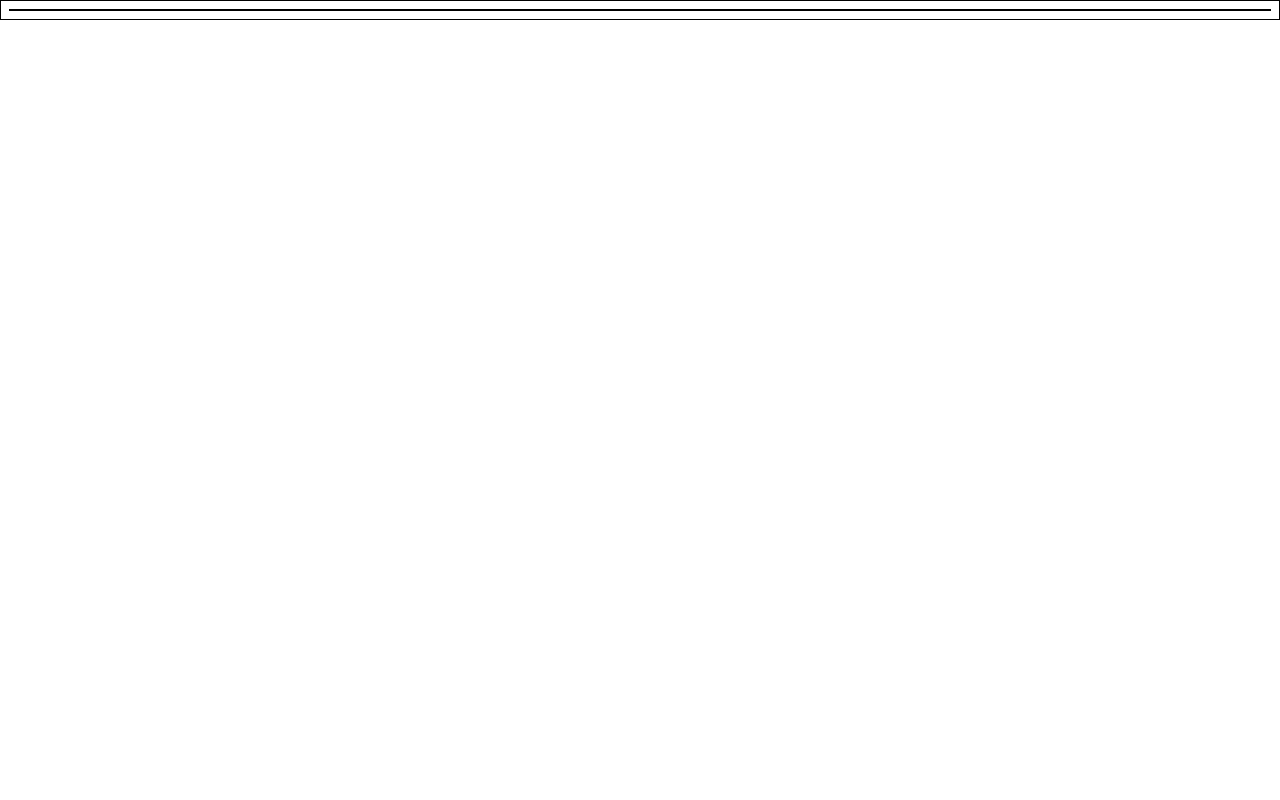
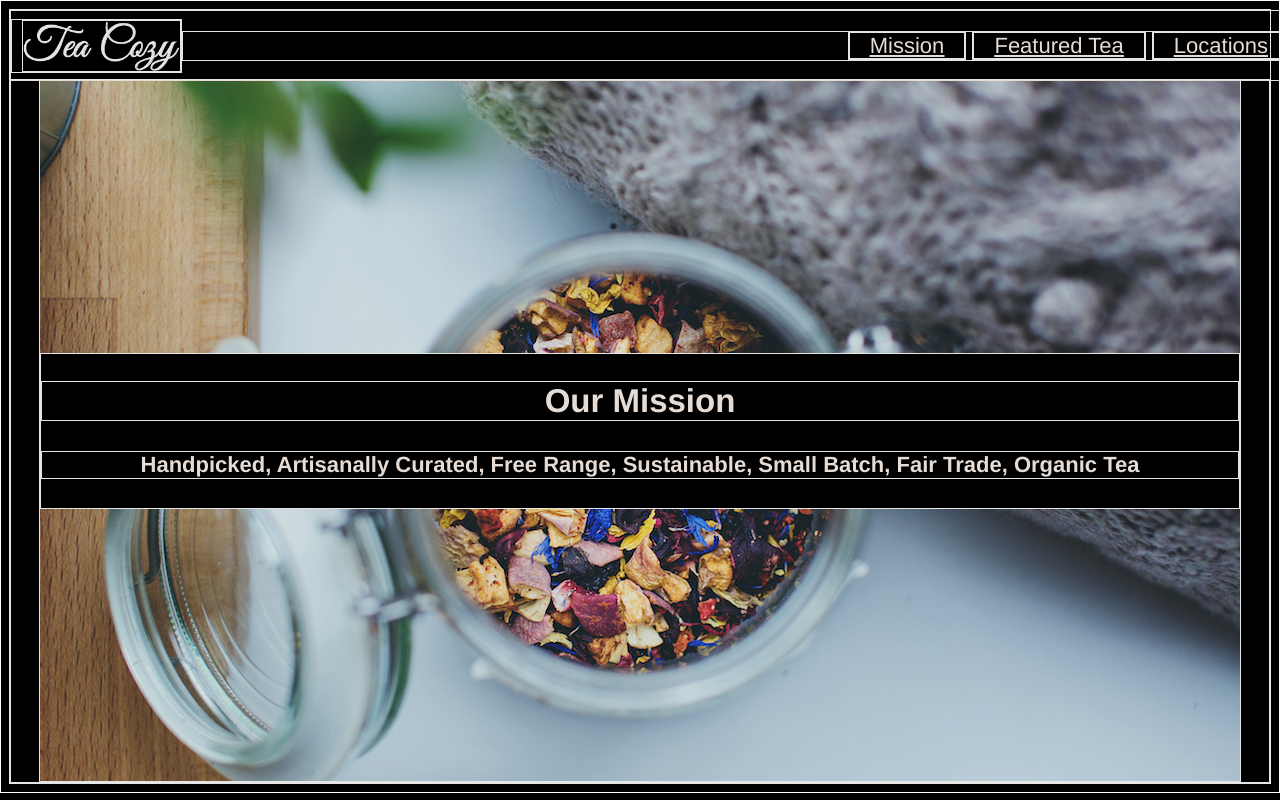
Before and after one commit to shawnmjones3/teacozy, a plain HTML site: page index.html in a window 1280 px wide. Drawn offline with Linux system fonts and the light colour scheme.

Commit message:
header styling compete, working on mission statement.

```diff
--- a/index.html
+++ b/index.html
@@ -5,6 +5,36 @@
 	<link rel="stylesheet" type="text/css" href="resources/css/style.css">
 </head>
 <body>
+<!--- Begin Header -->
+<header>
+	<div class="logo">
+		<img src="resources/images/logo.png">
+	</div>
+	<nav>
+		<span><a href="#">Mission</a></span>
+		<span><a href="#">Featured Tea</a></span>
+		<span><a href="#">Locations</a></span>
+	</nav>
+</header>
+<!--- End Header -->
+<!--- Begin Mission Statement -->
+	<div class="mission">
+		<div class="image-content">
+			<div class="text-content">
+				<h2>Our Mission</h2>
+				<h4>Handpicked, Artisanally Curated, Free Range, Sustainable, Small Batch, Fair Trade, Organic Tea</h4>
+			</div>
+		</div>
+	</div>
+	<!--- End Mission Statement -->
+
+
+
+
+
+
+
+
 
 </body>
 </html>
--- a/resources/css/style.css
+++ b/resources/css/style.css
@@ -1,3 +1,68 @@
 * {
-	border: 1px solid	black;
+	border: 1px solid	white;
 }
+
+body {
+	font-family: Helvetica;
+	font-size: 22px;
+	color: seashell;
+	background-color: black;
+	opacity: 0.9;
+	text-align: center;
+}
+
+header {
+	display: flex;
+	border-bottom: 1px solid seashell;
+	height: 69px;
+	width: 100%;
+	position: fixed;
+	z-index: 1;
+	align-items: center;
+}
+
+.logo {
+	display: flex;
+}
+
+img {
+	height: 50px;
+	margin-left: 10px;
+}
+
+nav {
+	flex-grow: 1;
+	text-align: right;
+}
+
+nav span {
+	text-decoration: underline;
+	display: inline-block;
+}
+
+nav a {
+	padding: 0 20px;
+	color: seashell;
+}
+
+
+.mission {
+	display: flex;
+	position: relative;
+	margin-top: 69px;
+	justify-content: center;
+}
+
+.image-content {
+	display: flex;
+	background-image: url(../images/background.jpg);
+	height: 700px;
+	width: 1200px;
+	align-items: center;
+	justify-content: center;
+}
+
+.text-content {
+	width: 100%;
+	background-color: black;
+}
```
